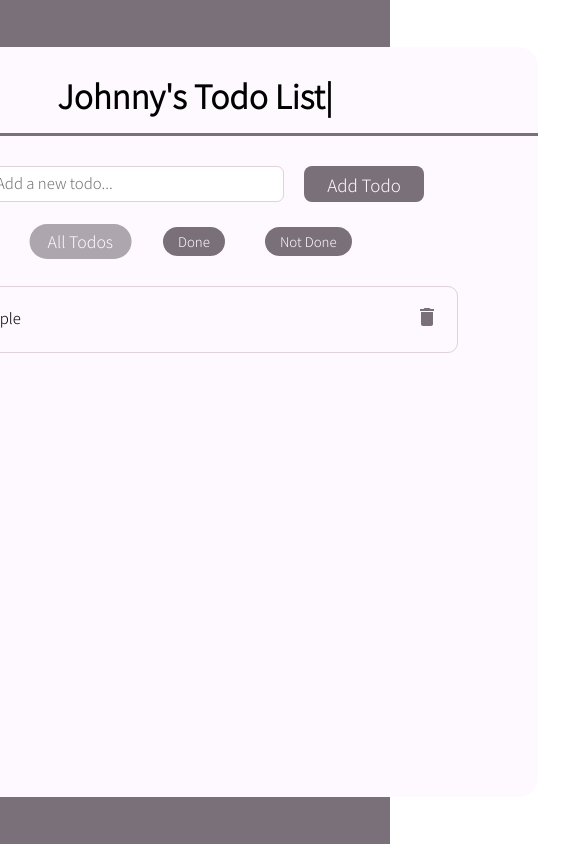
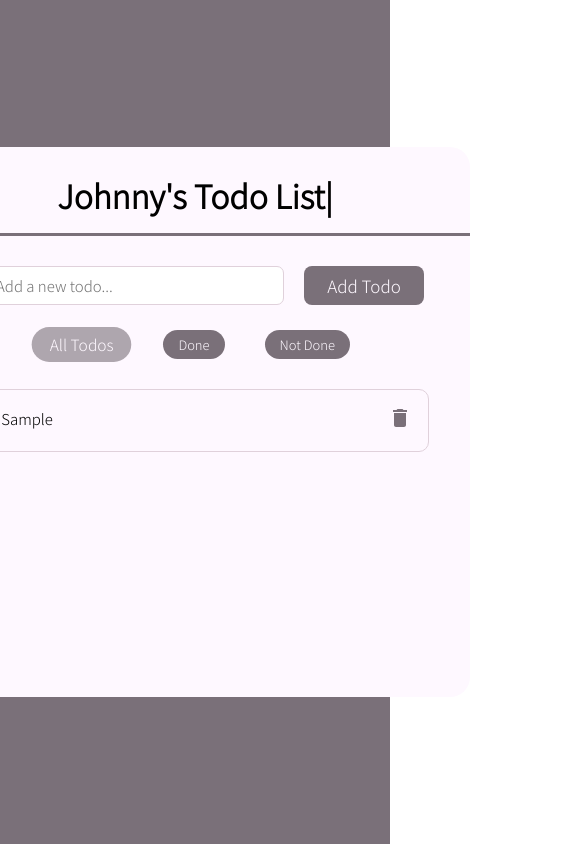
Before and after one commit to joaofelipe0202/johnny-todo-list, a React (Create React App) app: page / in a window 390 px wide. Both pictures are taken after typing "Sample" into the empty fields and a click on the button "Add Todo". Shown: the whole page, 585 px wide, since content can reach past the window. Built offline with nearby package versions, Linux system fonts and the light colour scheme.

Commit message:
Fix media screen

```diff
--- a/src/App.css
+++ b/src/App.css
@@ -20,3 +20,10 @@
     border-bottom: 3px solid rgba(122, 112, 121, 1);
     text-align: center;
 }
+
+@media screen and (max-width: 700px) {
+    .todo__box {
+        height: 550px;
+        width: 550px;
+    }
+}
--- a/src/components/AddTodo.css
+++ b/src/components/AddTodo.css
@@ -54,7 +54,7 @@ input::-webkit-input-placeholder {
     }
 
     .todo__input {
-        padding: 5px 70px 8px 5px;
+        padding: 8px 70px 8px 5px;
     }
 
     input,
--- a/src/components/Todo.css
+++ b/src/components/Todo.css
@@ -61,11 +61,9 @@ input[type=checkbox]
     }
 
     .todo__element {
-        margin: 15px;
-        margin-bottom: 0;
-        padding: 18px;
-        width: 85%;
-        margin-left: -10px;
+        width: 75%;
+        margin-left: -140px;
+        padding: 16px;
     }
 
     .todo__desc {
--- a/src/components/TodoList.css
+++ b/src/components/TodoList.css
@@ -25,6 +25,7 @@
     background-color: rgba(122, 112, 121, 1);
     color: rgba(254, 248, 255, 1);
     cursor: pointer;
+    font-size: 13px;
 }
 
 .filter__buttons:hover {
```
